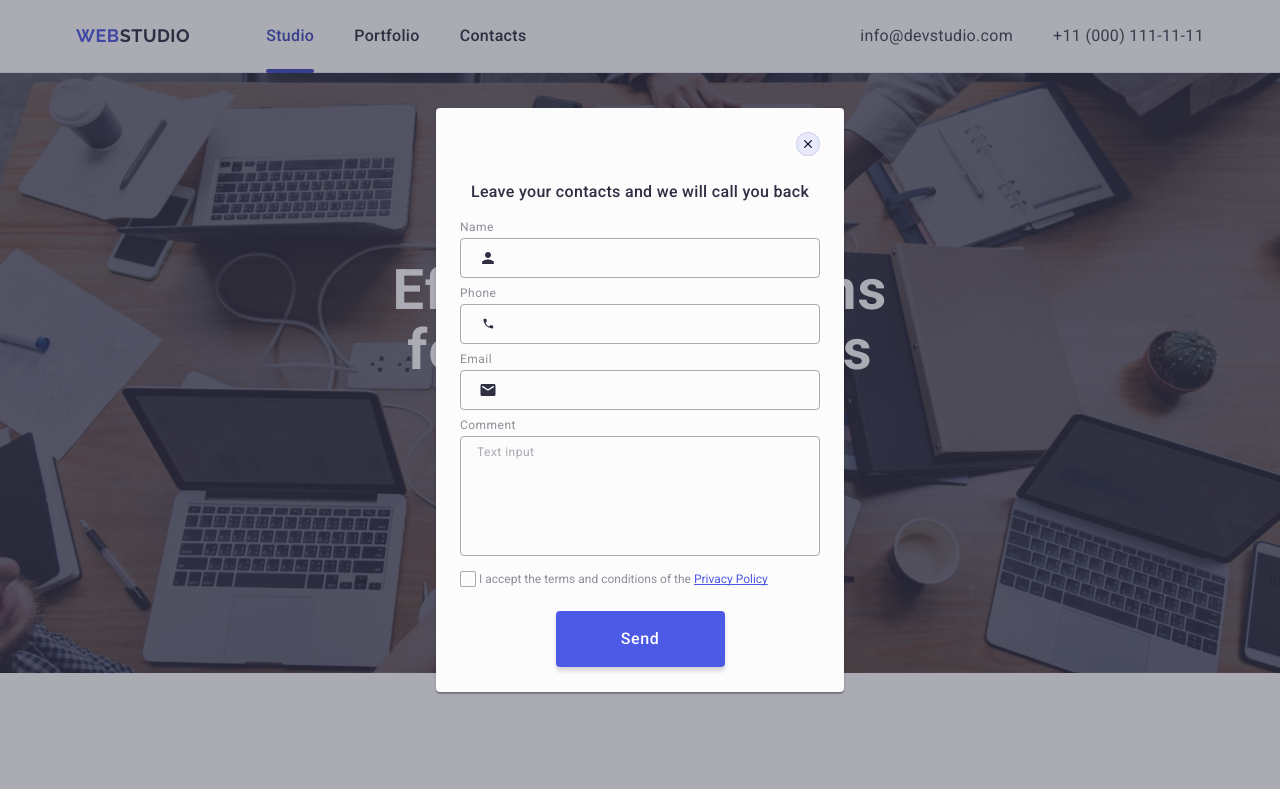
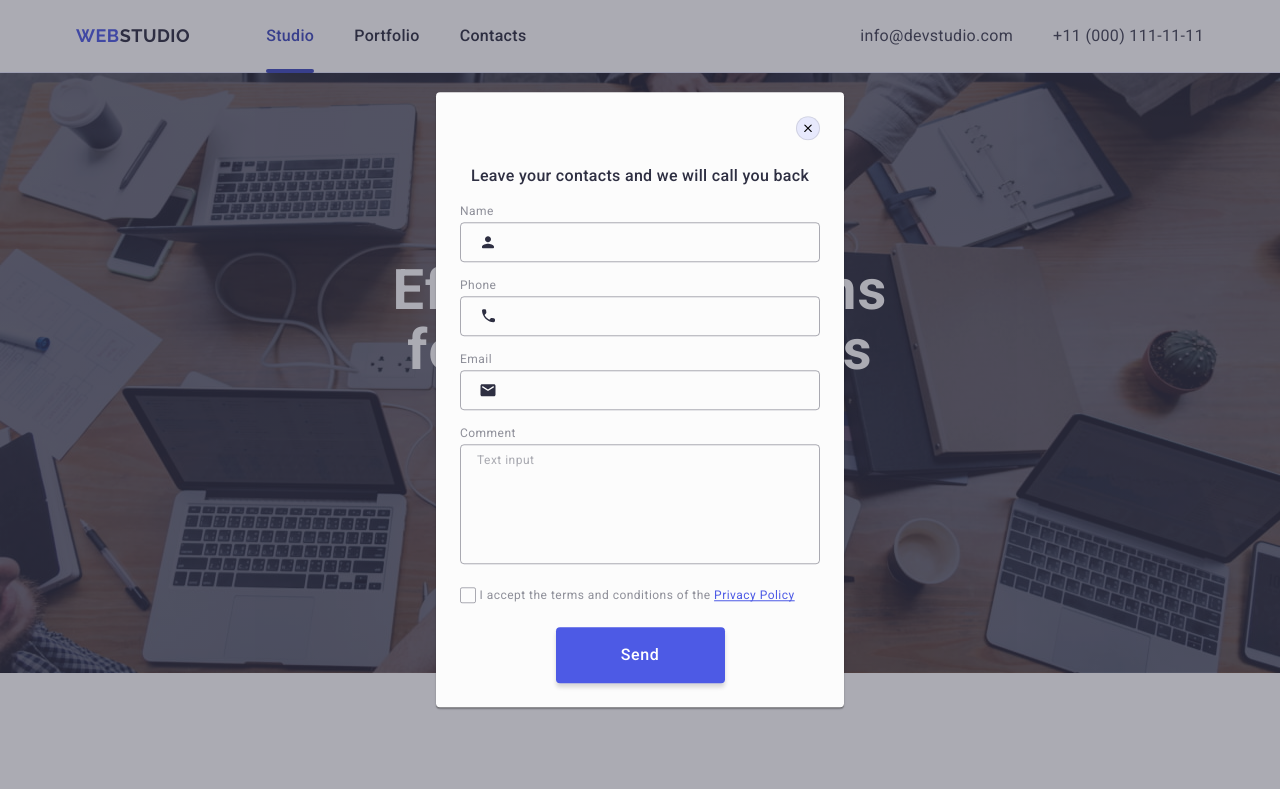
Before and after one commit to Yuliia-Tyzhai/goit-markup-hw-05, a plain HTML site: page index.html in a window 1280 px wide. Shown: the top 789 px of the page. Drawn offline with nearby package versions, Linux system fonts and the light colour scheme.

Commit message:
add all new information

```diff
--- a/css/styles.css
+++ b/css/styles.css
@@ -687,6 +687,7 @@ transition: background-color 250ms cubic-bezier(0.4, 0, 0.2, 1);
   padding-left: 38px;
   background-color: transparent;
   transition: border-color 250ms cubic-bezier(0.4, 0, 0.2, 1);
+  outline: transparent
 }
 
 .review-form-input:focus {
@@ -695,7 +696,7 @@ transition: background-color 250ms cubic-bezier(0.4, 0, 0.2, 1);
 }
 
 .review-form-field-wrapper {
-  margin-bottom: 8px;
+  margin-bottom: 16px;
 }
 
 .review-form-field-icon {
@@ -716,6 +717,10 @@ transition: background-color 250ms cubic-bezier(0.4, 0, 0.2, 1);
 }
 
 .review-form-message {
+  font-size: 12px;
+  line-height: 1.17;
+  letter-spacing: 0.04em;
+  color: rgba(46, 47, 66, 0.4);
   border: 1px solid rgba(46, 47, 66, 0.4);
   border-radius: 4px;
   width: 100%;
@@ -724,6 +729,7 @@ transition: background-color 250ms cubic-bezier(0.4, 0, 0.2, 1);
   resize: none;
   padding: 8px 16px;
   transition: border-color 250ms cubic-bezier(0.4, 0, 0.2, 1);
+  outline: transparent;
 }
 
 .review-form-message:focus {
@@ -740,7 +746,7 @@ transition: background-color 250ms cubic-bezier(0.4, 0, 0.2, 1);
 
 .review-form-checkbox-label {
 font-size: 12px;
-line-height: 1.17
+line-height: 1.17;
 letter-spacing: 0.04em;
 color: #8e8f99;
 }
@@ -758,6 +764,7 @@ color: #8e8f99;
   border-radius: 2px;
   border: 1px solid rgba(46, 47, 66, 0.4);
   cursor: pointer;
+  Для span у класі заданий стиль transition: background-color 250ms cubic-bezier(0.4, 0, 0.2, 1), border 250ms cubic-bezier(0.4, 0, 0.2, 1), fill 250ms cubic-bezier(0.4, 0, 0.2, 1);
   fill: transparent;
 }
 
@@ -768,7 +775,8 @@ color: #8e8f99;
 .review-form-checkbox:checked + .review-form-checkbox-label .review-form-own-checkbox {
 background-color: #404bbf;
 border-color: #404bbf;
-fill: #ffffff;
+fill: #F4F4FD;
+border: none;
 }
 
 .privacy-policy-link {
@@ -783,7 +791,7 @@ display: block;
 padding: 16px 32px;
 margin-left: auto;
 margin-right: auto;
-width: 169px;
+min-width: 169px;
 height: 56px;
 border-radius: 4px;
 border: none;
--- a/index.html
+++ b/index.html
@@ -512,20 +512,18 @@
         </p>
         <form class="review-form">
           <div class="review-form-field-wrapper">
-            <label for="user-first-name" class="review-form-field-label"
-              >Name</label
-            >
+            <label for="user-name" class="review-form-field-label">Name</label>
             <div class="review-form-input-wrapper">
               <input
                 class="review-form-input"
                 type="text"
-                id="user-first-name"
-                name="user-first-name"
+                id="user-name"
+                name="user-name"
                 pattern="[a-zA-Zа-яА-ЯіІїЇєЄґҐ']+"
                 title="Oleksii"
                 required
               />
-              <svg class="review-form-field-icon" width="18" height="18">
+              <svg class="review-form-field-icon" width="18" height="24">
                 <use href="./images/icons.svg#icon-person"></use>
               </svg>
             </div>
@@ -542,7 +540,7 @@
                 title="xxx-xxx-xx-xx"
                 required
               />
-              <svg class="review-form-field-icon" width="18" height="18">
+              <svg class="review-form-field-icon" width="18" height="24">
                 <use href="./images/icons.svg#icon-phone"></use>
               </svg>
             </div>
@@ -579,12 +577,12 @@
             <input
               class="review-form-checkbox visually-hidden"
               type="checkbox"
-              name="privacy"
-              id="privacy-policy"
+              name="user-privacy"
+              id="user-privacy"
               value="true"
               required
             />
-            <label class="review-form-checkbox-label" for="privacy-policy"
+            <label class="review-form-checkbox-label" for="user-privacy"
               ><span class="review-form-own-checkbox"
                 ><svg
                   class="review-form-own-checkbox-icon"
```
